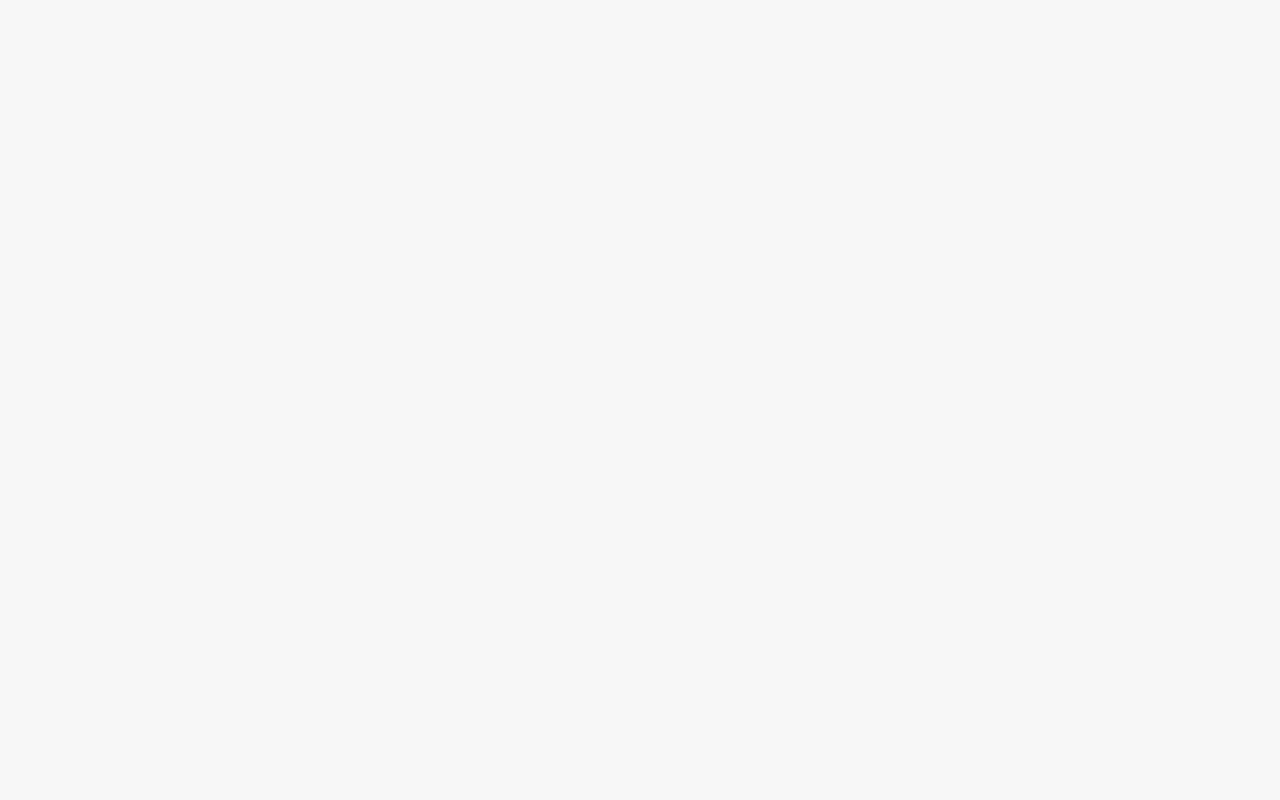
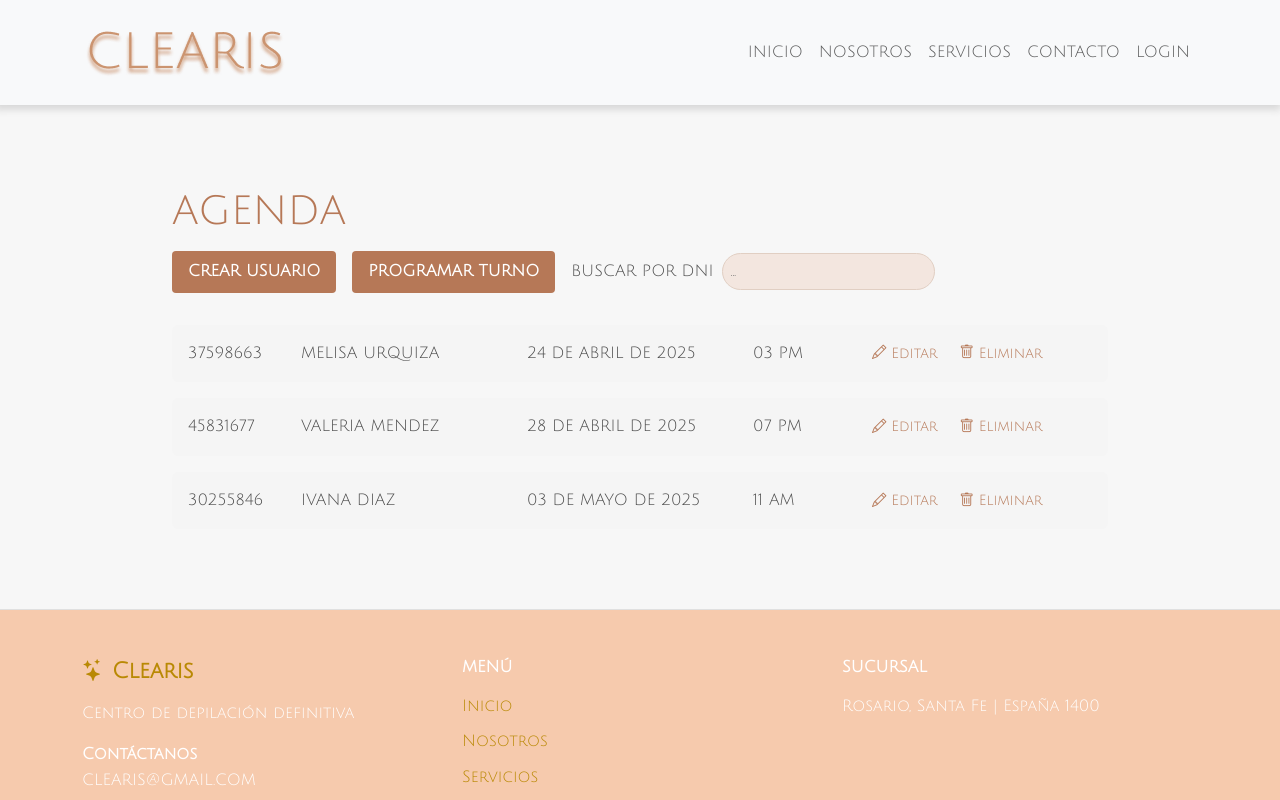
Before and after one commit to Giuul/TPI-2TUP1, a React (Vite) app: page /agenda in a window 1280 px wide. Before the commit this address had no page. Shown: the top 800 px of the page. Built offline with nearby package versions, Linux system fonts and the light colour scheme.

Commit message:
agrego agenda

```diff
--- a/src/App.jsx
+++ b/src/App.jsx
@@ -7,6 +7,7 @@ import Servicios from './pages/Servicios.jsx'
 import Contacto from './pages/Contacto.jsx'
 import Login from './pages/Login.jsx'
 import Register from "./pages/Register.jsx"
+import Agenda from "./pages/Agenda.jsx"
 
 function App() {
 
@@ -20,6 +21,8 @@ function App() {
         <Route path="/contacto" element={<Contacto />} />
         <Route path="/login" element={<Login />} />
         <Route path="/register" element={<Register />} />
+        <Route path="/agenda" element={<Agenda />} />
+
       </Routes>
     </BrowserRouter>
 
--- a/src/components/ClearisFooter/ClearisFooter.jsx
+++ b/src/components/ClearisFooter/ClearisFooter.jsx
@@ -1,4 +1,3 @@
-
 import "bootstrap-icons/font/bootstrap-icons.css";
 import "./ClearisFooter.css";
 
--- /dev/null
+++ b/src/components/Schedule/Schedule.jsx
@@ -0,0 +1,137 @@
+import React, { useState } from 'react';
+import './schedule.css';
+import 'bootstrap-icons/font/bootstrap-icons.css';
+
+const Schedule = () => {
+    const [dniBusqueda, setDniBusqueda] = useState('');
+    const [datos, setDatos] = useState([
+        {
+            dni: '37598663',
+            nombre: 'MELISA URQUIZA',
+            fecha: '24 DE ABRIL DE 2025',
+            hora: '03 PM',
+        },
+        {
+            dni: '45831677',
+            nombre: 'VALERIA MENDEZ',
+            fecha: '28 DE ABRIL DE 2025',
+            hora: '07 PM',
+        },
+        {
+            dni: '30255846',
+            nombre: 'IVANA DIAZ',
+            fecha: '03 DE MAYO DE 2025',
+            hora: '11 AM',
+        },
+    ]);
+
+    const [editarIndex, setEditarIndex] = useState(null);
+    const [formData, setFormData] = useState({ dni: '', nombre: '', fecha: '', hora: '' });
+
+
+    const datosFiltrados = datos.filter(dato =>
+        dato.dni.includes(dniBusqueda)
+    );
+
+    const eliminarTurno = (index) => {
+        const nuevosDatos = [...datos];
+        nuevosDatos.splice(index, 1);
+        setDatos(nuevosDatos);
+    };
+
+    const abrirEditor = (dato, index) => {
+        setEditarIndex(index);
+        setFormData({ ...dato });
+    };
+
+    const guardarCambios = () => {
+        const nuevosDatos = [...datos];
+        nuevosDatos[editarIndex] = { ...formData };
+        setDatos(nuevosDatos);
+        cerrarEditor();
+    };
+
+    const cerrarEditor = () => {
+        setEditarIndex(null);
+        setFormData({ dni: '', nombre: '', fecha: '', hora: '' });
+    };
+
+    return (
+        <div className="schedule-page">
+            <h1>AGENDA</h1>
+
+            <div className="botones">
+                <button className="btn-principal">CREAR USUARIO</button>
+                <button className="btn-principal">PROGRAMAR TURNO</button>
+
+                <div className="buscar">
+                    <label>BUSCAR POR DNI</label>
+                    <input
+                        type="text"
+                        placeholder="..."
+                        value={dniBusqueda}
+                        onChange={(e) => setDniBusqueda(e.target.value)}
+                    />
+                </div>
+            </div>
+
+            <div className="schedule-lista">
+                {datosFiltrados.length > 0 ? (
+                    datosFiltrados.map((dato, index) => (
+                        <div key={index} className="fila-schedule">
+                            <span>{dato.dni}</span>
+                            <span>{dato.nombre}</span>
+                            <span>{dato.fecha}</span>
+                            <span>{dato.hora}</span>
+                            <span>
+                                <button className="btn-editar" onClick={() => abrirEditor(dato, index)}>
+                                    <i className="bi bi-pencil"></i> Editar
+                                </button>
+                                <button className="btn-eliminar" onClick={() => eliminarTurno(index)}>
+                                    <i className="bi bi-trash"></i> Eliminar
+                                </button>
+                            </span>
+                        </div>
+                    ))
+                ) : (
+                    <p>No se encontraron resultados.</p>
+                )}
+            </div>
+
+            {editarIndex !== null && (
+                <div className="modal">
+                    <div className="modal-content">
+                        <h3>Editar Turno</h3>
+                        <label>DNI</label>
+                        <input
+                            value={formData.dni}
+                            onChange={(e) => setFormData({ ...formData, dni: e.target.value })}
+                        />
+                        <label>Nombre</label>
+                        <input
+                            value={formData.nombre}
+                            onChange={(e) => setFormData({ ...formData, nombre: e.target.value })}
+                        />
+                        <label>Fecha</label>
+                        <input
+                            value={formData.fecha}
+                            onChange={(e) => setFormData({ ...formData, fecha: e.target.value })}
+                        />
+                        <label>Hora</label>
+                        <input
+                            value={formData.hora}
+                            onChange={(e) => setFormData({ ...formData, hora: e.target.value })}
+                        />
+
+                        <div className="modal-buttons">
+                            <button onClick={guardarCambios} className="btn-principal">Guardar</button>
+                            <button onClick={cerrarEditor} className="btn-cancelar">Cancelar</button>
+                        </div>
+                    </div>
+                </div>
+            )}
+        </div>
+    );
+};
+
+export default Schedule;
--- /dev/null
+++ b/src/components/Schedule/schedule.css
@@ -0,0 +1,119 @@
+.schedule-page {
+    font-family: Julius Sans One;
+    padding: 2rem;
+    color: #4a4a4a;
+    max-width: 1000px;
+    margin: auto;
+    margin-top: 50px;
+}
+
+h1 {
+    color: #b67857;
+    margin-bottom: 1rem;
+}
+
+.botones {
+    display: flex;
+    align-items: center;
+    gap: 1rem;
+    margin-bottom: 2rem;
+    flex-wrap: wrap;
+}
+
+.btn-principal {
+    background-color: #b67857;
+    color: white;
+    border: none;
+    padding: 0.5rem 1rem;
+    font-weight: bold;
+    border-radius: 4px;
+    cursor: pointer;
+}
+
+.buscar {
+    display: flex;
+    align-items: center;
+    gap: 0.5rem;
+}
+
+.buscar input {
+    padding: 0.3rem 0.5rem;
+    border: 1px solid #e1cfc3;
+    border-radius: 999px;
+    background-color: #f3e6df;
+}
+
+.schedule-lista {
+    display: flex;
+    flex-direction: column;
+    gap: 1rem;
+}
+
+.fila-schedule {
+    display: grid;
+    grid-template-columns: 1fr 2fr 2fr 1fr 2fr;
+    align-items: center;
+    background-color: #f5f5f5;
+    padding: 1rem;
+    border-radius: 6px;
+}
+
+.btn-editar,
+.btn-eliminar {
+    background: none;
+    border: none;
+    color: #b67857;
+    cursor: pointer;
+    font-size: 0.9rem;
+    margin-right: 10px;
+    display: inline-flex;
+    align-items: center;
+    gap: 0.3rem;
+}
+
+.btn-editar:hover,
+.btn-eliminar:hover {
+    text-decoration: underline;
+}
+
+.modal {
+    position: fixed;
+    top: 0;
+    left: 0;
+    width: 100%;
+    height: 100%;
+    background-color: rgba(0, 0, 0, 0.5);
+    display: flex;
+    justify-content: center;
+    align-items: center;
+    z-index: 999;
+}
+
+.modal-content {
+    background-color: white;
+    padding: 2rem;
+    border-radius: 10px;
+    width: 300px;
+    display: flex;
+    flex-direction: column;
+    gap: 1rem;
+}
+
+.modal-content input {
+    padding: 0.5rem;
+    border: 1px solid #ccc;
+    border-radius: 4px;
+}
+
+.modal-buttons {
+    display: flex;
+    justify-content: space-between;
+}
+
+.btn-cancelar {
+    background-color: #ccc;
+    border: none;
+    padding: 0.5rem 1rem;
+    cursor: pointer;
+    border-radius: 4px;
+}
--- a/src/components/Services/Services.jsx
+++ b/src/components/Services/Services.jsx
@@ -1,5 +1,5 @@
 import React from 'react';
-import './Services.css'; // Puedes crear un archivo CSS para este componente
+import './services.css';
 
 const Service = ({ img, title }) => {
   return (
--- /dev/null
+++ b/src/pages/Agenda.jsx
@@ -0,0 +1,17 @@
+import React from 'react'
+import "./pages.css";
+import ClearisNavbar from '../components/ClearisNavbar/ClearisNavbar';
+import ClearisFooter from '../components/ClearisFooter/ClearisFooter';
+import Schedule from '../components/Schedule/Schedule';
+
+const Agenda = () => {
+    return (
+        <div>
+            <ClearisNavbar />
+            <Schedule />
+            <ClearisFooter />
+        </div>
+    )
+}
+
+export default Agenda
--- a/src/pages/pages.css
+++ b/src/pages/pages.css
@@ -1,21 +1,21 @@
-/*SERVICIOS*/
-.contenedorServicios{
+.contenedorServicios {
     display: flex;
     justify-content: space-around;
 }
-.contenedorIndividual{
+
+.contenedorIndividual {
     width: 33%;
     margin: 20px;
     display: flex;
     align-items: center;
     flex-direction: column;
 }
-.img-servicios{
+
+.img-servicios {
     width: 100%;
 }
 
 
-/*CONTACTO*/
 .who-we-are {
     display: flex;
     flex-direction: column;
```
